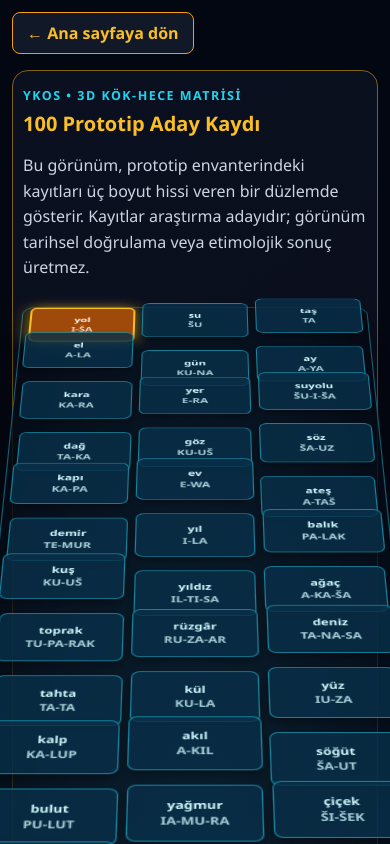
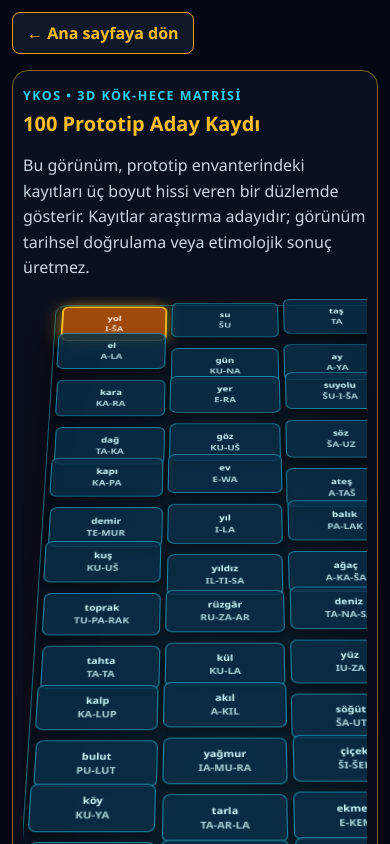
Before and after one commit to yasarkaba34-design/ykos-frontend, a React (Vite) app: page /matrix-3d in a window 390 px wide. Built offline with nearby package versions, Linux system fonts and the light colour scheme; no server answers.

Commit message:
Mobil 3D klavyeye yatay kaydırma ekle

```diff
--- a/src/pages/ProtoRoots3DMatrix.css
+++ b/src/pages/ProtoRoots3DMatrix.css
@@ -131,3 +131,46 @@
     cursor: pointer;
   }
 }
+
+
+/* Mobilde 3D klavyeyi kompakt tut ve parmakla yatay kaydır. */
+@media (max-width: 768px) {
+  .proto-matrix-scroll {
+    overflow-x: auto !important;
+    overflow-y: visible !important;
+    padding: 8px 10px 20px !important;
+    overscroll-behavior-x: contain;
+    -webkit-overflow-scrolling: touch;
+    touch-action: pan-x pan-y;
+    scrollbar-width: thin;
+  }
+
+  .proto-matrix-stage {
+    display: flex !important;
+    justify-content: flex-start !important;
+    width: max-content !important;
+    min-width: 100% !important;
+  }
+
+  .proto-matrix-grid {
+    flex: 0 0 auto;
+    width: 360px !important;
+    min-width: 360px !important;
+    margin: 0 12px !important;
+    gap: 5px !important;
+    padding: 7px !important;
+    transform: rotateX(14deg) rotateZ(0deg) scale(0.94) !important;
+    transform-origin: top center !important;
+  }
+
+  .proto-matrix-grid button {
+    min-height: 50px !important;
+    padding: 4px 2px !important;
+    font-size: 0.62rem !important;
+    transition: transform 120ms ease, box-shadow 120ms ease;
+  }
+
+  .proto-matrix-grid button:active {
+    transform: translateZ(10px) scale(0.96) !important;
+  }
+}
```
